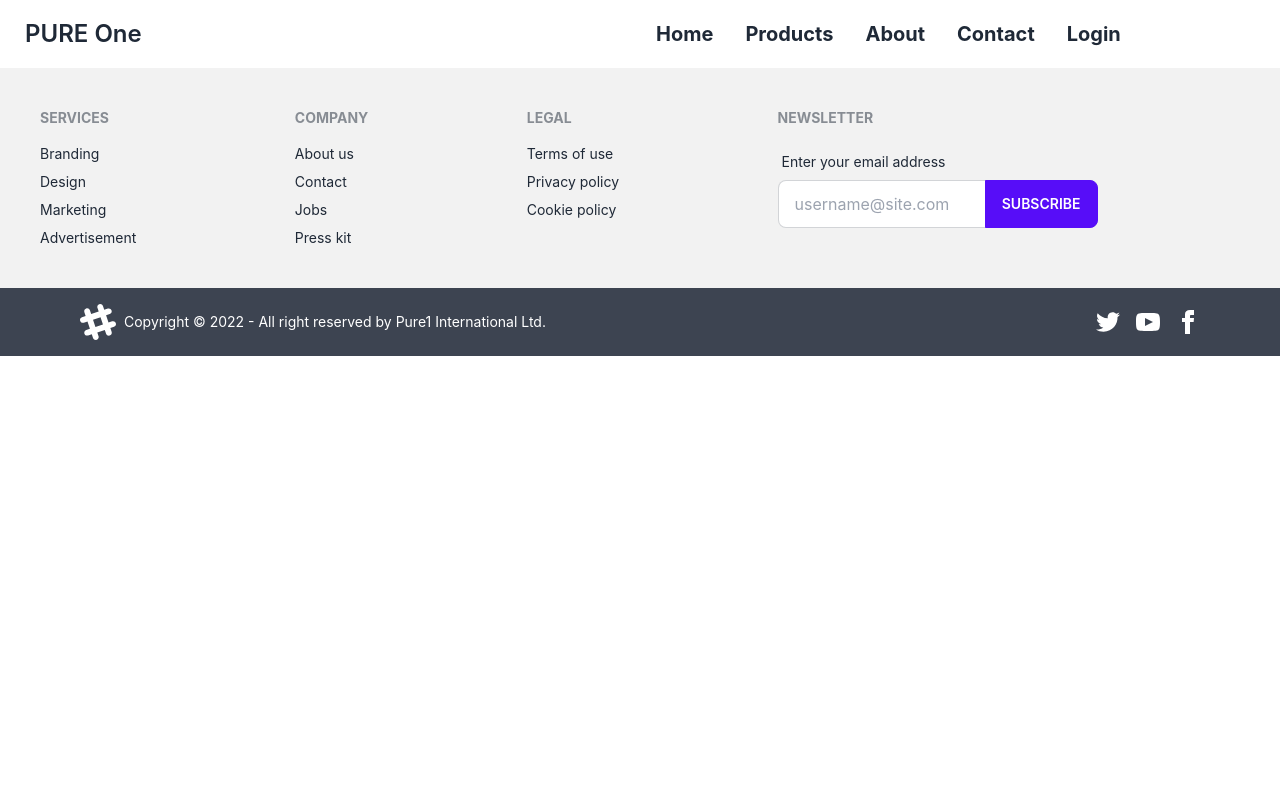
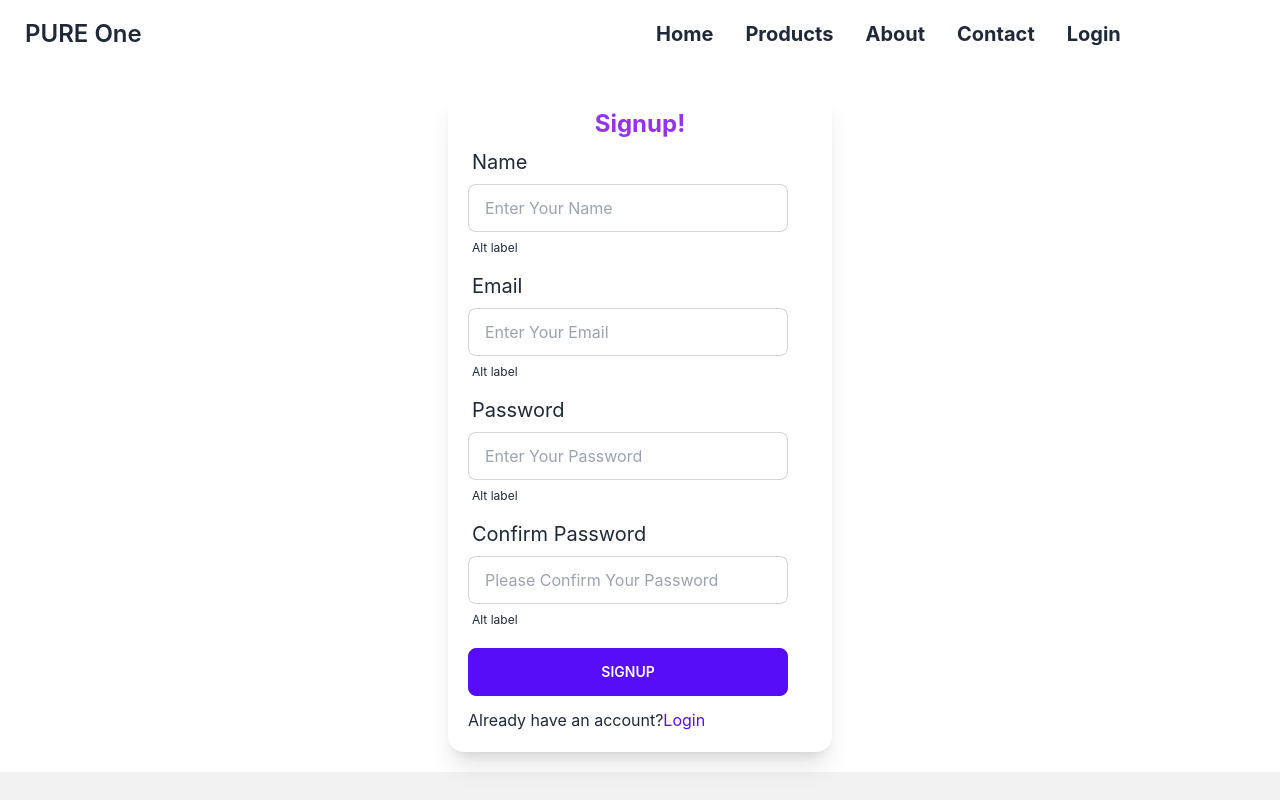
Before and after one commit to SR-Shahen/pure1-client, a React (Create React App) app: page /signup in a window 1280 px wide. Shown: the top 800 px of the page. Built offline with nearby package versions, Linux system fonts and the light colour scheme.

Commit message:
added signup page

```diff
--- a/src/App.js
+++ b/src/App.js
@@ -8,6 +8,7 @@ import Footer from './Pages/Shared/Footer';
 import Contact from './Pages/Contact/Contact';
 import About from './Pages/About/About';
 import Login from './Pages/Shared/Login';
+import SignUp from './Pages/Shared/SignUp';
 
 function App() {
   return (
@@ -19,6 +20,7 @@ function App() {
         <Route path='/contact' element={<Contact></Contact>}></Route>
         <Route path='/about' element={<About></About>}></Route>
         <Route path='/login' element={<Login></Login>}></Route>
+        <Route path='/signup' element={<SignUp></SignUp>}></Route>
       </Routes>
       <Footer></Footer>
 
--- a/src/Pages/Home/Review.js
+++ b/src/Pages/Home/Review.js
@@ -3,7 +3,7 @@ import React from 'react';
 const Review = ({ review }) => {
     const { name, img, feedback, location } = review;
     return (
-        <div class="card w-96 bg-base-100 shadow-xl p-5">
+        <div class="card w-80 lg:w-96 bg-base-100 shadow-xl p-5">
             <p className='text-left pl-2 '>{feedback}</p>
             <div class=" pt-3 flex lg:pl-10">
                 <div className='  items-center'>
--- a/src/Pages/Shared/Footer.js
+++ b/src/Pages/Shared/Footer.js
@@ -26,7 +26,7 @@ const Footer = () => {
                 </div>
                 <div>
                     <span class="footer-title">Newsletter</span>
-                    <div class="form-control w-80">
+                    <div class="form-control lg:w-80">
                         <label class="label">
                             <span class="label-text">Enter your email address</span>
                         </label>
--- a/src/Pages/Shared/Login.js
+++ b/src/Pages/Shared/Login.js
@@ -1,9 +1,42 @@
 import React from 'react';
+import { Link } from 'react-router-dom';
 
 const Login = () => {
+    const handelFromSubmit = event => {
+        event.preventDefault();
+        const name = event.target.name.value;
+        console.log(name);
+    }
+
     return (
-        <div class="card w-96 bg-base-100 shadow-xl mx-auto my-10 p-10">
+        <div class="card w-80 lg:w-96 bg-base-100 shadow-xl mx-auto my-10 p-5">
+            <h1 className='text-2xl text-purple-600 font-bold text-center'>Login!</h1>
+            <form onSubmit={handelFromSubmit} >
+                <div class="form-control w-full max-w-xs">
+                    <label class="label">
+                        <span class="label-text text-xl">Email</span>
 
+                    </label>
+                    <input type="text" name='name' placeholder="Enter Your Email" class="input input-bordered w-full max-w-xs" />
+                    <label class="label">
+                        <span class="label-text-alt">Alt label</span>
+
+                    </label>
+                </div>
+                <div class="form-control w-full max-w-xs">
+                    <label class="label">
+                        <span class="label-text text-xl">Password</span>
+
+                    </label>
+                    <input type="text" placeholder="Enter Your Password" class="input input-bordered w-full max-w-xs" />
+                    <label class="label">
+                        <span class="label-text-alt">Alt label</span>
+
+                    </label>
+                </div>
+                <input className='btn btn-primary w-full max-w-xs my-3' type="submit" value="SignUp" />
+            </form>
+            <h1>New to Pure one?<Link to='/signup' className='text-primary'>Create Account</Link></h1>
         </div>
     );
 };
--- /dev/null
+++ b/src/Pages/Shared/SignUp.js
@@ -0,0 +1,60 @@
+import React from 'react';
+import { Link } from 'react-router-dom';
+
+const SignUp = () => {
+    return (
+        <div class="card w-84 lg:w-96 bg-base-100 shadow-xl mx-auto my-5 p-5">
+            <h1 className='text-2xl text-purple-600 font-bold text-center'>Signup!</h1>
+            <form >
+                <div class="form-control w-full max-w-xs">
+                    <label class="label">
+                        <span class="label-text text-xl">Name</span>
+
+                    </label>
+                    <input type="text" placeholder="Enter Your Name" class="input input-bordered w-full max-w-xs" />
+                    <label class="label">
+                        <span class="label-text-alt">Alt label</span>
+
+                    </label>
+                </div>
+                <div class="form-control w-full max-w-xs">
+                    <label class="label">
+                        <span class="label-text text-xl">Email</span>
+
+                    </label>
+                    <input type="text" placeholder="Enter Your Email" class="input input-bordered w-full max-w-xs" />
+                    <label class="label">
+                        <span class="label-text-alt">Alt label</span>
+
+                    </label>
+                </div>
+                <div class="form-control w-full max-w-xs">
+                    <label class="label">
+                        <span class="label-text text-xl">Password</span>
+
+                    </label>
+                    <input type="text" placeholder="Enter Your Password" class="input input-bordered w-full max-w-xs" />
+                    <label class="label">
+                        <span class="label-text-alt">Alt label</span>
+
+                    </label>
+                </div>
+                <div class="form-control w-full max-w-xs">
+                    <label class="label">
+                        <span class="label-text text-xl">Confirm Password</span>
+
+                    </label>
+                    <input type="text" placeholder="Please Confirm Your Password" class="input input-bordered w-full max-w-xs" />
+                    <label class="label">
+                        <span class="label-text-alt">Alt label</span>
+
+                    </label>
+                </div>
+                <input className='btn btn-primary w-full max-w-xs my-3' type="submit" value="SignUp" />
+            </form>
+            <h1>Already have an account?<Link to='/login' className='text-primary'>Login</Link></h1>
+        </div>
+    );
+};
+
+export default SignUp;
```
